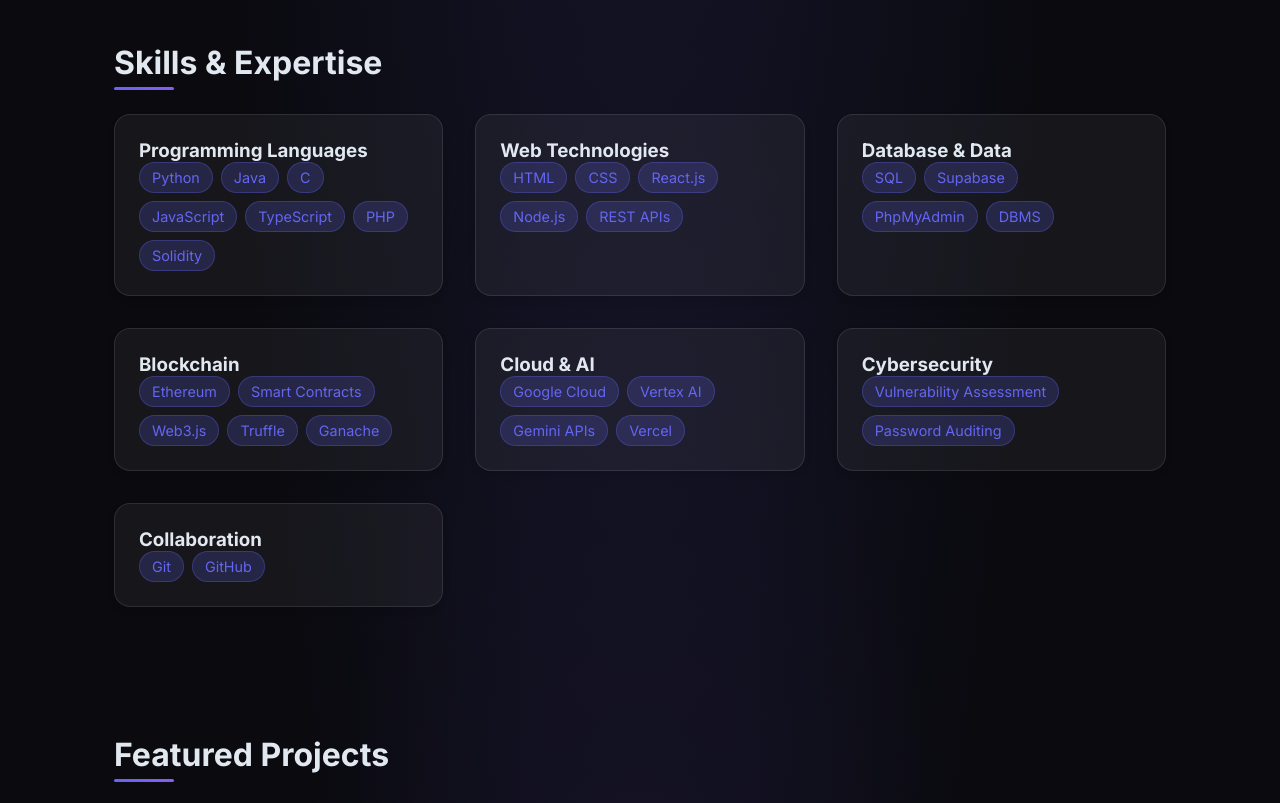
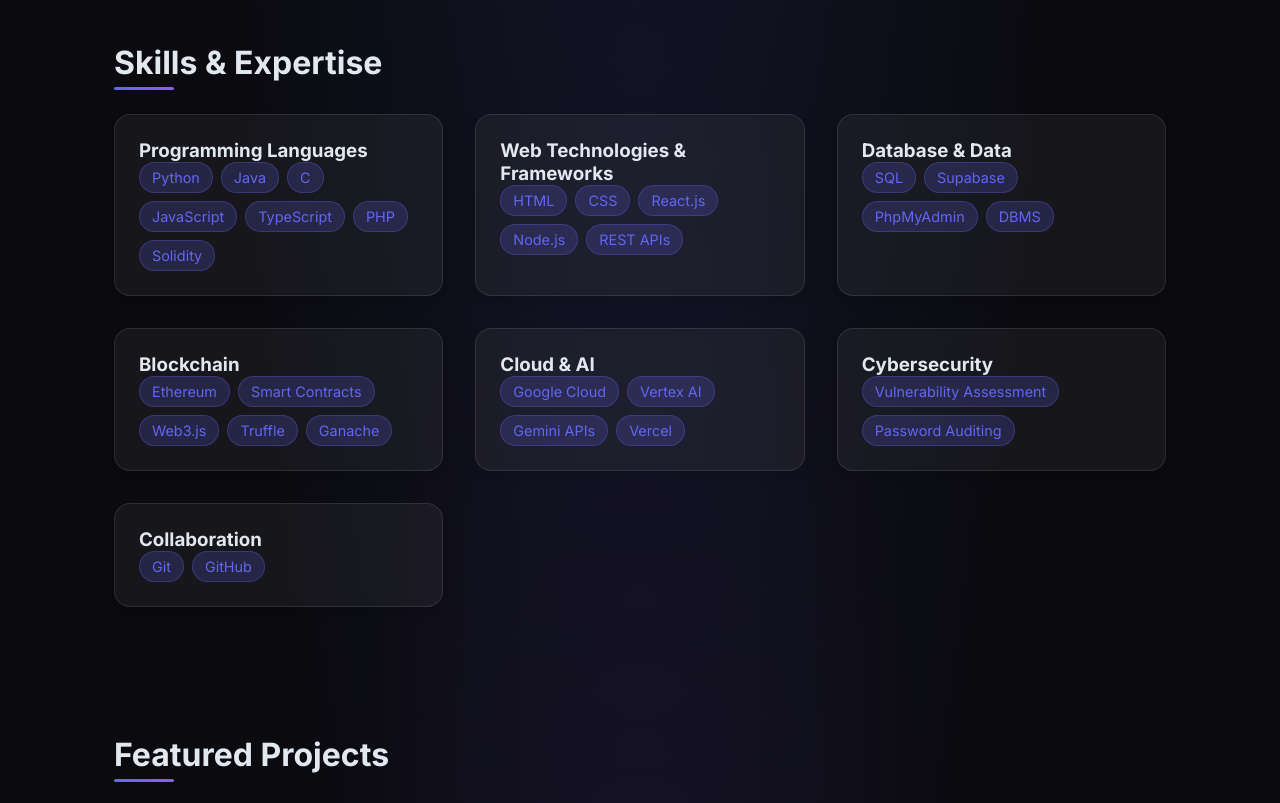
Before and after one commit to Harsh-6361/portfolio, a plain HTML site: page index.html in a window 1280 px wide. Shown: the part 1300-2103 px from the top of the page. Drawn offline with Linux system fonts and the light colour scheme.

Commit message:
Update index.html

```diff
--- a/index.html
+++ b/index.html
@@ -88,7 +88,7 @@
                     </ul>
                 </div>
                 <div class="card">
-                    <h3>Web Technologies</h3>
+                    <h3>Web Technologies & Frameworks</h3>
                     <ul class="chip-row">
                         <li>HTML</li><li>CSS</li><li>React.js</li><li>Node.js</li><li>REST APIs</li>
                     </ul>
@@ -320,4 +320,5 @@
     </div>
     <script src="script.js"></script>
     </body>
+
 </html>
```
